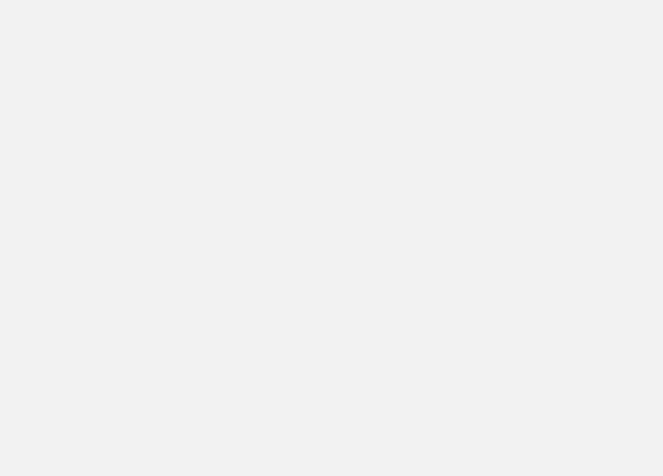
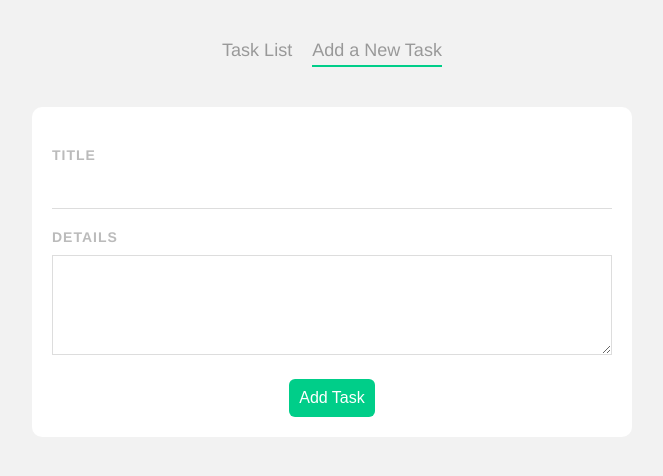
Before and after one commit to deepak0023/vuejs_project, a Vue app: page /add in a window 1280 px wide. Before the commit this address had no page. Shown: the top 476 px of the page, without its empty margins (308-971 px from the left). Built offline with nearby package versions, Linux system fonts and the light colour scheme.

Commit message:
Add Task : Added a task functionality and also navbar on top

```diff
--- a/data/db.json
+++ b/data/db.json
@@ -11,6 +11,18 @@
       "title": "Task 2",
       "details": "Lorem ipsum",
       "complete": true
+    },
+    {
+      "id": "1cab",
+      "title": "Task 3",
+      "details": "abc",
+      "complete": false
+    },
+    {
+      "id": "b295",
+      "title": "Task 4",
+      "details": "abc",
+      "complete": false
     }
   ]
 }
--- a/src/App.vue
+++ b/src/App.vue
@@ -1,6 +1,15 @@
 <template>
+  <Navbar />
   <router-view />
 </template>
+
+<script>
+import Navbar from "./components/Navbar.vue";
+
+export default {
+  components: { Navbar },
+};
+</script>
 
 <style>
 body {
--- /dev/null
+++ b/src/components/Navbar.vue
@@ -0,0 +1,28 @@
+<template>
+  <nav class="main-nav">
+    <router-link :to="{ name: 'Home' }">Task List</router-link>
+    <router-link :to="{ name: 'AddTask' }">Add a New Task</router-link>
+  </nav>
+</template>
+
+<script>
+export default {};
+</script>
+
+<style>
+.main-nav {
+  text-align: center;
+  margin: 40px auto;
+}
+.main-nav a {
+  display: inline-block;
+  text-decoration: none;
+  margin: 0 10px;
+  color: #999;
+  font-size: 18px;
+}
+a.router-link-active {
+  border-bottom: 2px solid #00ce89;
+  padding-bottom: 4px;
+}
+</style>
--- a/src/router/index.js
+++ b/src/router/index.js
@@ -1,11 +1,17 @@
 import { createRouter, createWebHistory } from "vue-router";
 import HomeView from "../views/Home.vue";
+import AddProject from "../views/AddTask.vue";
 
 const routes = [
   {
     path: "/",
-    name: "home",
+    name: "Home",
     component: HomeView,
+  },
+  {
+    path: "/add",
+    name: "AddTask",
+    component: AddProject,
   },
 ];
 
--- /dev/null
+++ b/src/views/AddTask.vue
@@ -0,0 +1,81 @@
+<template>
+  <form @submit.prevent="handleSubmit">
+    <label>Title</label>
+    <input type="text" v-model="title" required />
+    <label>Details</label>
+    <textarea v-model="details" required></textarea>
+    <button>Add Task</button>
+  </form>
+</template>
+
+<script>
+export default {
+  data() {
+    return {
+      title: "",
+      details: "",
+    };
+  },
+  methods: {
+    handleSubmit() {
+      let task = {
+        title: this.title,
+        details: this.details,
+        complete: false,
+      };
+      console.log(task);
+
+      fetch("http://localhost:3000/tasks", {
+        method: "POST",
+        headers: { "Content-Type": "application/json" },
+        body: JSON.stringify(task),
+      })
+        .then(() => {
+          this.$router.push("/");
+        })
+        .catch((err) => console.log(err));
+    },
+  },
+};
+</script>
+
+<style>
+form {
+  background: white;
+  padding: 20px;
+  border-radius: 10px;
+}
+label {
+  display: block;
+  color: #bbb;
+  text-transform: uppercase;
+  font-size: 14px;
+  font-weight: bold;
+  letter-spacing: 1px;
+  margin: 20px 0 10px 0;
+}
+input {
+  padding: 10px;
+  border: 0;
+  border-bottom: 1px solid #ddd;
+  width: 100%;
+  box-sizing: border-box;
+}
+textarea {
+  border: 1px solid #ddd;
+  padding: 10px;
+  width: 100%;
+  box-sizing: border-box;
+  height: 100px;
+}
+form button {
+  display: block;
+  margin: 20px auto 0;
+  background: #00ce89;
+  color: white;
+  padding: 10px;
+  border: 0;
+  border-radius: 6px;
+  font-size: 16px;
+}
+</style>
```
